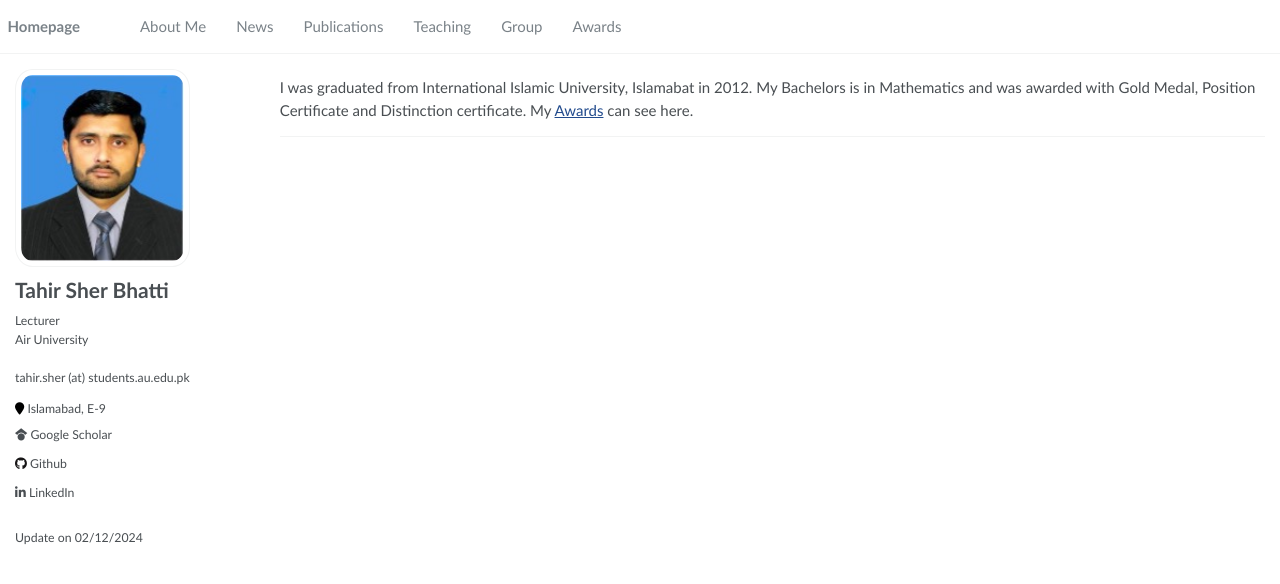
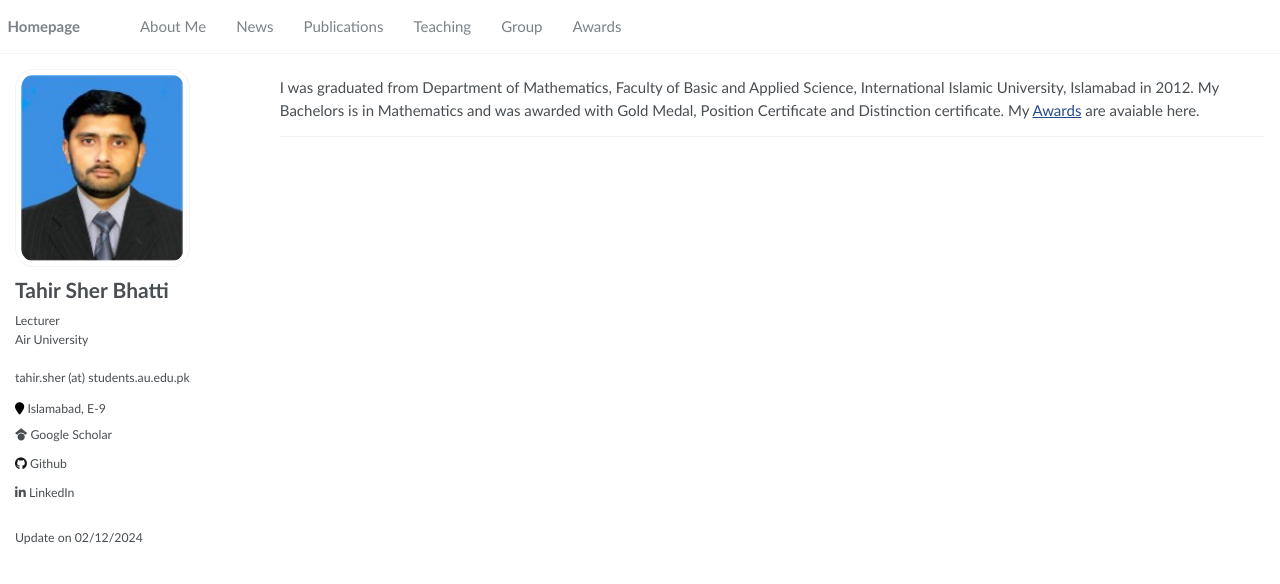
Before and after one commit to TahirSher/TahirSher.github.io, a Jekyll site: the page built from _pages/awards.md, in a window 1280 px wide. Shown: the top 584 px of the page. Built offline with Jekyll 4.4.1, drawn with Linux system fonts in a browser that asks for light colours; nearby versions of some CDN libraries.

Commit message:
Update awards.md

```diff
--- a/_pages/awards.md
+++ b/_pages/awards.md
@@ -18,6 +18,6 @@ author_profile: true
 <span class='anchor' id='about-me'></span>
 
 
-I was graduated from International Islamic University, Islamabat in 2012. My Bachelors is in Mathematics and was awarded with Gold Medal, Position Certificate and Distinction certificate. My [Awards](/files/Awards.pdf) can see here.
+I was graduated from Department of Mathematics, Faculty of Basic and Applied Science, International Islamic University, Islamabad in 2012. My Bachelors is in Mathematics and was awarded with Gold Medal, Position Certificate and Distinction certificate. My [Awards](/files/Awards.pdf) are avaiable here.
 
 ---
```
